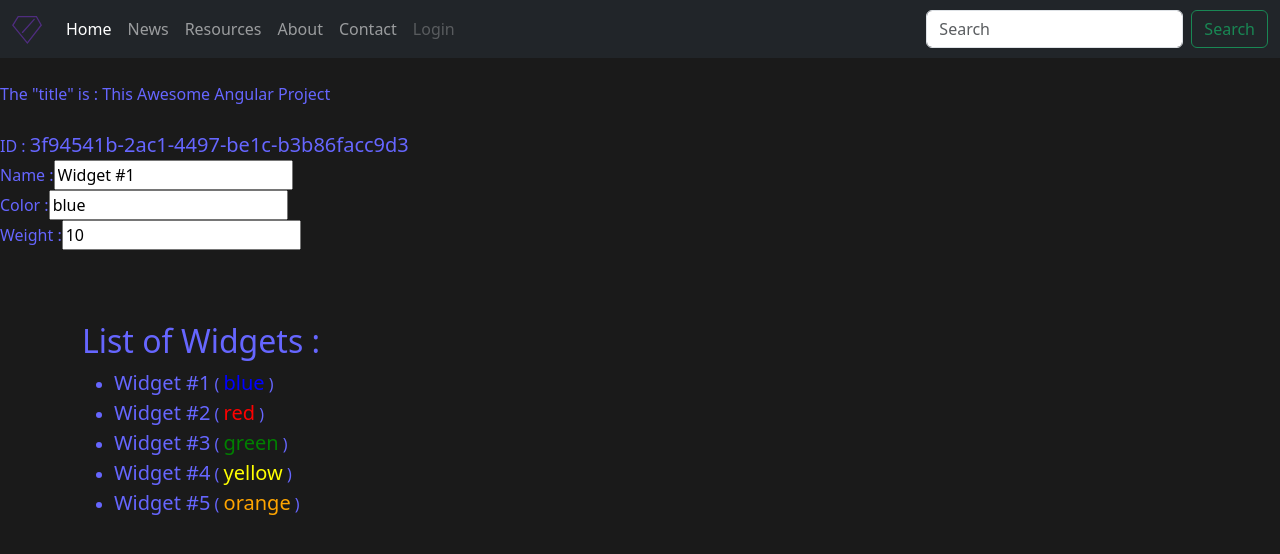
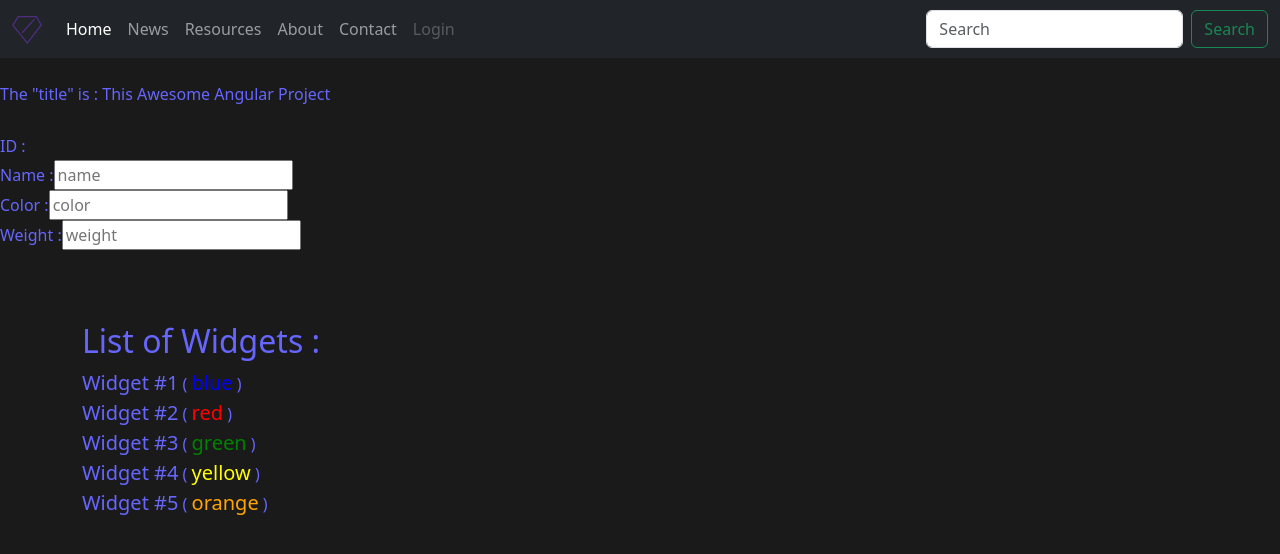
Before and after one commit to carpaltunnel/2024-spring-angular, an Angular app: page / in a window 1280 px wide. Shown: the top 554 px of the page. Built offline with nearby package versions, Linux system fonts and the light colour scheme.

Commit message:
list two way binding with selectable widget

```diff
--- a/src/app/widgets/widgets.component.css
+++ b/src/app/widgets/widgets.component.css
@@ -0,0 +1,4 @@
+.widgets {
+  padding: 0;
+  list-style-type: none;
+}
--- a/src/app/widgets/widgets.component.html
+++ b/src/app/widgets/widgets.component.html
@@ -1,27 +1,29 @@
 <div>
-  ID : <span>{{ widget.id }}</span>
+  ID : <span>{{ selectedWidget.id }}</span>
 </div>
 <div>
   <label for="name">Name : </label>
-  <input [(ngModel)]="widget.name" id="name" placeholder="name">
+  <input [(ngModel)]="selectedWidget.name" id="name" placeholder="name">
 </div>
 
 <div>
   <label for="color">Color : </label>
-  <input [(ngModel)]="widget.color" id="color" placeholder="color">
+  <input [(ngModel)]="selectedWidget.color" id="color" placeholder="color">
 </div>
 <div>
   <label for="weight">Weight : </label>
-  <input [(ngModel)]="widget.weight" value="{{widget.weight}}" id="naweightme" placeholder="weight">
+  <input [(ngModel)]="selectedWidget.weight" id="weight" placeholder="weight">
 </div>
 
 <br><br><br>
 
 <div class="container">
   <h2>List of Widgets : </h2>
-  <ul>
-    <li *ngFor="let widget of widgets">
-      <span>{{ widget.name }}</span> ( <span style="color: {{ widget.color }}">{{ widget.color }}</span> )
+  <ul class="widgets">
+    <li *ngFor="let widget of widgets" (click)="select(widget)">
+
+        <span>{{ widget.name }}</span> ( <span style="color: {{ widget.color }}">{{ widget.color }}</span> )
+
     </li>
   </ul>
 </div>
--- a/src/app/widgets/widgets.component.ts
+++ b/src/app/widgets/widgets.component.ts
@@ -12,12 +12,11 @@ import { WIDGETS } from '../mock-widgets';
   styleUrl: './widgets.component.css'
 })
 export class WidgetsComponent {
-  widget: Widget = {
-    id: '3f94541b-2ac1-4497-be1c-b3b86facc9d3',
-    name: 'Widget #1',
-    color: 'blue',
-    weight: 10,
-  };
+  selectedWidget: Widget = {} as Widget;
 
   widgets = WIDGETS;
+
+  select = (widget: Widget): void => {
+    this.selectedWidget = widget;
+  }
 }
```
